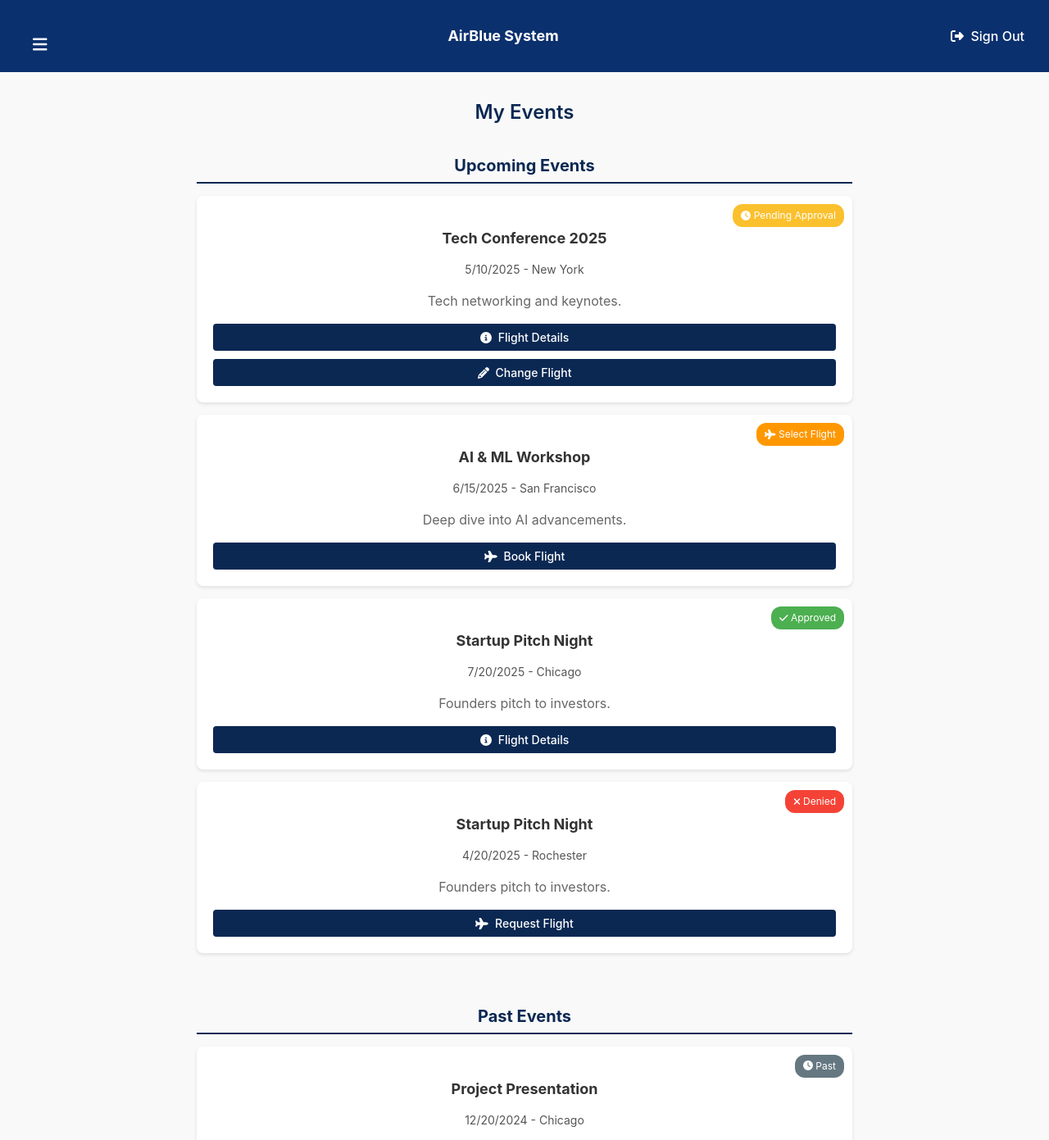
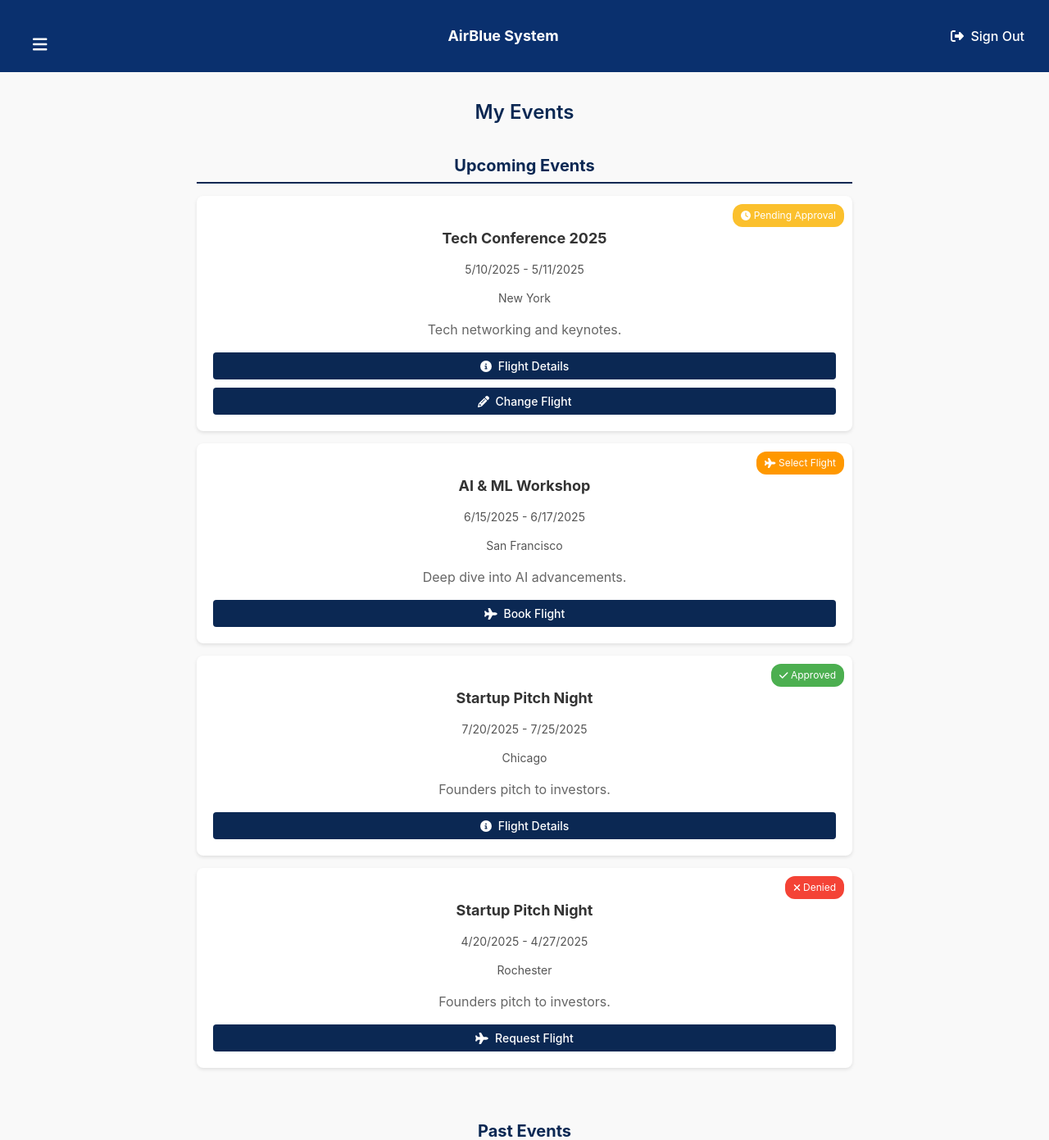
Before and after one commit to RR1288/AirBlue-frontend, a React (Vite) app: page /my-events in a window 1280 px wide. Shown: the top 1391 px of the page at 82% size. Built offline with nearby package versions, Linux system fonts and the light colour scheme.

Commit message:
List all events as finance user

```diff
--- a/src/pages/FinanceEventsPage.jsx
+++ b/src/pages/FinanceEventsPage.jsx
@@ -1,7 +1,7 @@
 // eslint-disable-next-line no-unused-vars
-import React, {useState, useEffect} from "react";
+import React, { useState, useEffect } from "react";
 import Header from "../components/Header";
-import {FontAwesomeIcon} from "@fortawesome/react-fontawesome";
+import { FontAwesomeIcon } from "@fortawesome/react-fontawesome";
 import {
     faSearch,
     faCalendarAlt,
@@ -14,11 +14,11 @@ import FinanceEventStatsModal from "../components/FinanceEventStatsModal";
 import styles from "./FinanceEventsPage.module.css";
 
 import getData from "../utils/getData";
-import {useNotifications} from "../components/NotificationProvider";
+import { useNotifications } from "../components/NotificationProvider";
 
 const FinanceEventsPage = () => {
-    const userId = parseInt(localStorage.getItem("userId"));
-    const {addNotification} = useNotifications();
+    const userId = Number(localStorage.getItem("userId")) || null;
+    const { addNotification } = useNotifications();
 
     const [searchTerm, setSearchTerm] = useState("");
     const [filteredEvents, setFilteredEvents] = useState([]);
@@ -33,7 +33,7 @@ const FinanceEventsPage = () => {
 
     const fetchEvents = async () => {
         try {
-            const res = await getData("GET", `/events/getAllEventsFinanceView`);
+            const res = await getData("GET", "/events/getAllEventsFinanceView");
             if (!res.ok) throw new Error("Failed to fetch events");
             const data = await res.json();
             setEvents(data.data);
@@ -108,24 +108,25 @@ const FinanceEventsPage = () => {
     };
 
     const openBudgetModal = async (event) => {
-        if (event.EventStaffs.financeUser === null) {
-            // Assign orphan event before opening budget modal
-            await assignEventToMe(
-                event.id,
-                event.eventBudget || 0,
-                event.flightBudget || 0
-            );
+        if (!event.EventStaffs || event.EventStaffs[0]?.financeUser === null) {
+            try {
+                await assignEventToMe(event.id);
+            } catch (error) {
+                console.error(error);
+                return; // Prevent opening the modal if assignment fails
+            }
         }
         setSelectedEvent(event);
     };
+
+
 
     const closeBudgetModal = () => {
         setSelectedEvent(null);
     };
 
     const openStatsModal = (event, e) => {
-        // Prevent the card click event from triggering the budget modal.
-        e.stopPropagation();
+        e.stopPropagation(); // Prevent triggering budget modal
         setSelectedStatsEvent(event);
     };
 
@@ -134,7 +135,6 @@ const FinanceEventsPage = () => {
     };
 
     const handleUpdateBudget = async (updatedEvent) => {
-        // Update Budget handles its own notifications
         await updateBudget(
             updatedEvent.id,
             updatedEvent.eventBudget,
@@ -162,20 +162,22 @@ const FinanceEventsPage = () => {
                 <section className={styles.eventsSection}>
                     {filteredEvents.length > 0 ? (
                         filteredEvents.map((event) => {
-                            // Calculate percentage used from event budget.
+                            console.log(event);
+
                             const percentageUsed = event.eventBudget
                                 ? Math.round(
-                                      (event.totalAmountSpent /
-                                          event.eventBudget) *
+                                      (Number(event.totalAmountSpent) /
+                                          Number(event.eventBudget)) *
                                           100
                                   )
                                 : 0;
+
                             return (
                                 <div
                                     key={event.id}
                                     className={styles.eventCard}
                                 >
-                                    {event.EventStaffs.financeUser === null && (
+                                    {(!event.EventStaffs?.length || event.EventStaffs[0]?.financeUser === null) && (
                                         <span className={styles.orphanLabel}>
                                             Orphan Event
                                         </span>
@@ -204,13 +206,13 @@ const FinanceEventsPage = () => {
                                             disabled={loadingAssign}
                                         >
                                             <FontAwesomeIcon icon={faDollarSign} className={styles.optionIcon} />{" "}
-                                            {event.EventStaffs.financeUser === null
+                                            {(!event.EventStaffs?.length || event.EventStaffs[0]?.financeUser === null)
                                                 ? loadingAssign
                                                     ? "Assigning..."
                                                     : "Assign to me & Update Budget"
                                                 : "Update Budget"}
                                         </button>
-                                        {event.EventStaffs.financeUser !== null && (
+                                        {event.EventStaffs?.length > 0 && event.EventStaffs[0]?.financeUser !== null && (
                                             <button
                                                 className={styles.optionButton}
                                                 onClick={(e) => openStatsModal(event, e)}
--- a/src/pages/MyEventsPage.jsx
+++ b/src/pages/MyEventsPage.jsx
@@ -15,11 +15,11 @@ const MyEventsPage = () => {
         setLoading(true);
         setTimeout(() => {
             const mockEvents = [
-                { id: 1, name: 'Tech Conference 2025', startDate: '2025-05-10', location: 'New York', description: 'Tech networking and keynotes.', status: 'pending' },
-                { id: 2, name: 'AI & ML Workshop', startDate: '2025-06-15', location: 'San Francisco', description: 'Deep dive into AI advancements.', status: 'select' },
-                { id: 3, name: 'Startup Pitch Night', startDate: '2025-07-20', location: 'Chicago', description: 'Founders pitch to investors.', status: 'approved' },
-                { id: 4, name: 'Startup Pitch Night', startDate: '2025-04-20', location: 'Rochester', description: 'Founders pitch to investors.', status: 'denied' },
-                { id: 5, name: 'Project Presentation', startDate: '2024-12-20', location: 'Chicago', description: 'Founders pitch to investors.', status: 'past' },
+                { id: 1, name: 'Tech Conference 2025', startDate: '2025-05-10', endDate: '2025-05-11', location: 'New York', description: 'Tech networking and keynotes.', status: 'pending' },
+                { id: 2, name: 'AI & ML Workshop', startDate: '2025-06-15', endDate: '2025-06-17',location: 'San Francisco', description: 'Deep dive into AI advancements.', status: 'select' },
+                { id: 3, name: 'Startup Pitch Night', startDate: '2025-07-20', endDate: '2025-07-25',location: 'Chicago', description: 'Founders pitch to investors.', status: 'approved' },
+                { id: 4, name: 'Startup Pitch Night', startDate: '2025-04-20', endDate: '2025-04-27',location: 'Rochester', description: 'Founders pitch to investors.', status: 'denied' },
+                { id: 5, name: 'Project Presentation', startDate: '2024-12-20', endDate: '2024-12-31',location: 'Chicago', description: 'Founders pitch to investors.', status: 'past' },
             ];
             setEvents(mockEvents);
             setLoading(false);
@@ -69,7 +69,8 @@ const MyEventsPage = () => {
                                     <div key={event.id} className={styles.eventCard}>
                                         {renderStatusChip(event.status)}
                                         <h3 className={styles.eventTitle}>{event.name}</h3>
-                                        <p className={styles.eventDetails}>{new Date(event.startDate).toLocaleDateString()} - {event.location}</p>
+                                        <p className={styles.eventDetails}>{new Date(event.startDate).toLocaleDateString()} - {new Date(event.endDate).toLocaleDateString()}</p>
+                                        <p className={styles.eventDetails}>{event.location}</p>
                                         <p className={styles.eventDescription}>{event.description}</p>
 
                                         {event.status === 'select' && (
```
